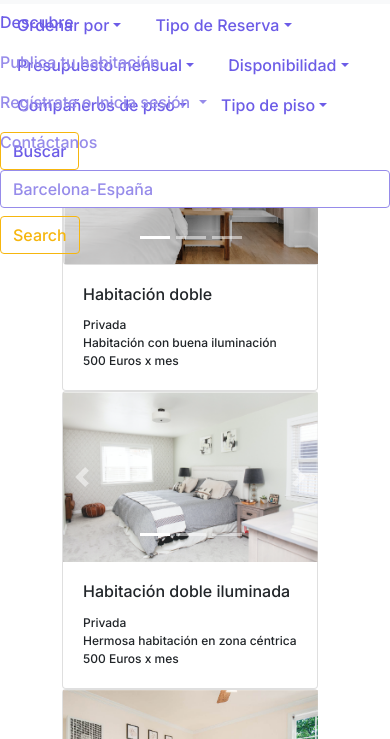
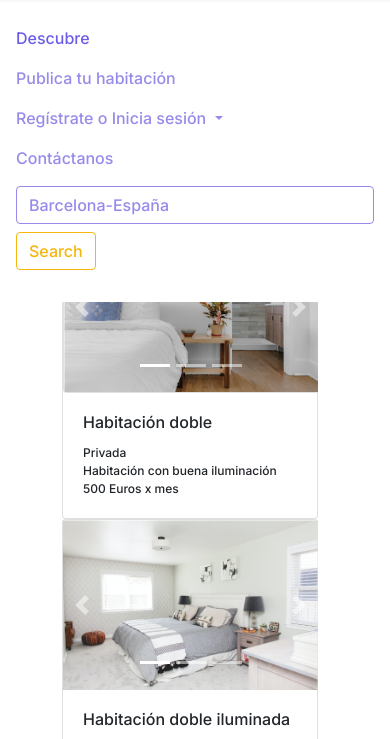
Before and after one commit to theonewithnosoul/pagina-roomer, a website: page busqueda.html in a window 390 px wide. Both pictures are taken after a click on the button "Toggle navigation". Shown: the part 68-807 px from the top of the page. Drawn offline with nearby package versions, Linux system fonts and the light colour scheme.

Commit message:
arreglo responsive busqueda

```diff
--- a/busqueda.html
+++ b/busqueda.html
@@ -27,7 +27,7 @@
                 <span class="navbar-toggler-icon"></span>
             </button>
 
-            <div class="collapse navbar-collapse" id="navbarSupportedContent">
+            <div class="collapse navbar-collapse navbar-mobile" id="navbarSupportedContent">
                 <ul class="navbar-nav mr-auto">
                     <li class="nav-item active">
                         <a class="nav-link" href="#descubre">Descubre<span class="sr-only">(current)</span></a>
@@ -61,7 +61,7 @@
     </header>
     <!-- Fin Navegación-->
 
-    <!--Segunda navegación-->
+    <!--Navegacion de filtros-->
     <section class="container container-dos menu-navegacion ">
 
         <ul class="nav nav-tabs">
@@ -178,15 +178,15 @@
 
                 </div>
             </li>
-            <button class="btn btn-outline-success my-2 my-sm-0" type="submit"><a
+            <button class="btn btn-outline-success my-2 my-sm-0 boton-enviar-busqueda" type="submit"><a
                 href="busqueda.html">Buscar</a></button>
         </ul>
     </section>
-    <!--Fin segunda barra de navegación-->
+    <!--Fin navegación de filtros-->
 
 
     <!--Comienzo cards-->
-    <main class="container container-dos">
+    <main class="container container-dos cards-habitaciones">
         <div class="row row-2 row-size-md cols-2 alineacion">
             <div class="col-sm-6">
                 <div class="card">
--- a/sass/style.scss
+++ b/sass/style.scss
@@ -394,6 +394,17 @@ label {
     display: block;
     margin: 2rem 2rem;
   }
+  .navbar-mobile{
+    background: white;
+    padding: 1rem;
+  }
+  .cards-habitaciones{
+    margin-top: 10rem;
+  }
+.boton-enviar-busqueda{
+  margin-left: 1rem;
+}
+
 }
 @media only screen and (min-width: 450px) and (max-width: 590px) {
   .alineacion {
```
Also changed, not shown: css/style.css, 1 other file.
